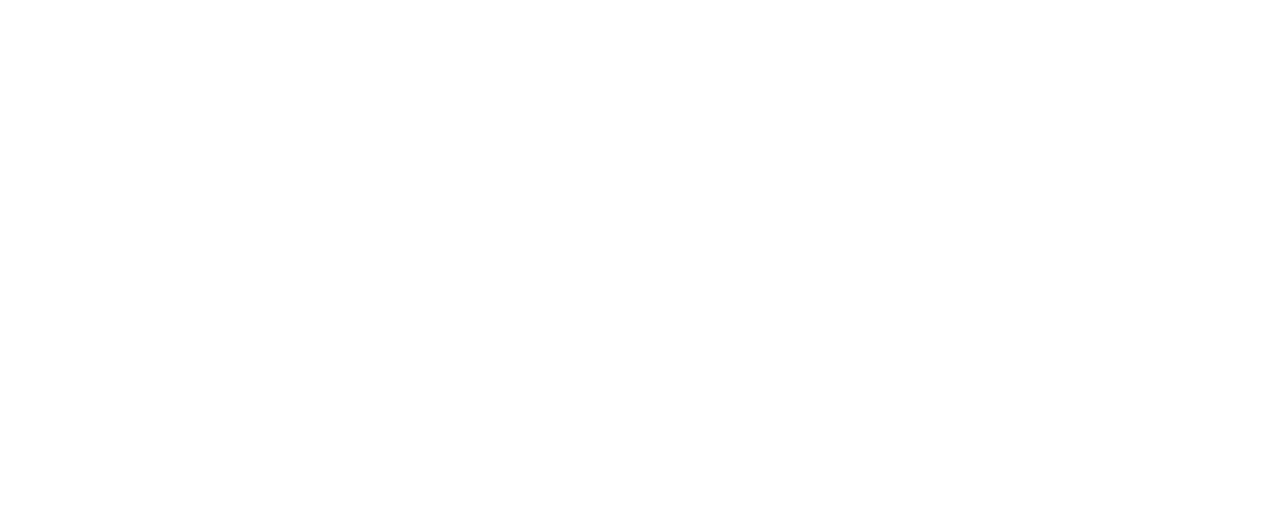
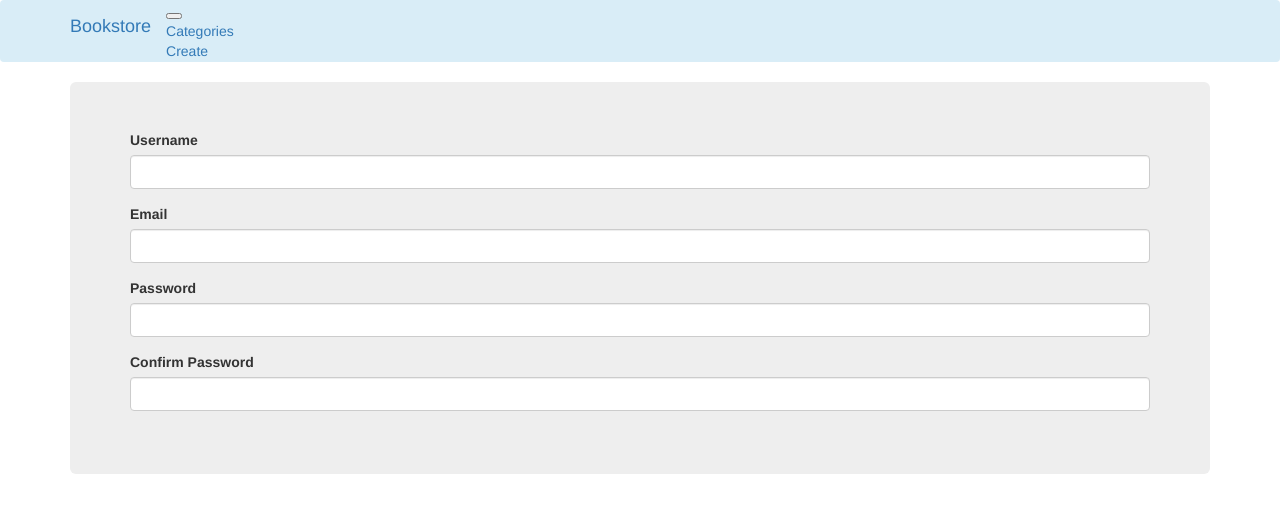
Before and after one commit to damianpud/flask_task, a Flask app: page /register in a window 1280 px wide. Before the commit the part shown is empty. Shown: the top 513 px of the page. Run offline with Flask 2, Linux system fonts and the light colour scheme; some libraries are stand-ins or nearby versions.

Commit message:
correct register template

```diff
--- a/templates/register.html
+++ b/templates/register.html
@@ -1,10 +1,54 @@
-<!DOCTYPE html>
-<html lang="en">
-<head>
-    <meta charset="UTF-8">
-    <title>Title</title>
-</head>
-<body>
+{% extends "base.html" %}
 
-</body>
-</html>
+{% block content_main %}
+
+  <form method="POST">
+      {{ form.csrf_token }}
+
+      <div class="form-group">
+        {{ form.username.label }}
+        <input
+        class="form-control{% if form.username.errors %} is-invalid{% endif %}"
+        name="username" id="username" value="{{ form.username.data or '' }}"
+        >
+        {% for error in form.username.errors %}
+        <div class="invalid-feedback">{{ error }}</div>
+        {% endfor %}
+      </div>
+
+      <div class="form-group">
+        {{ form.email.label }}
+        <input
+        class="form-control{% if form.email.errors %} is-invalid{% endif %}"
+        name="email" id="email" value="{{ form.email.data or '' }}"
+        >
+        {% for error in form.email.errors %}
+        <div class="invalid-feedback">{{ error }}</div>
+        {% endfor %}
+      </div>
+
+      <div class="form-group">
+        {{ form.password.label }}
+        <input
+        class="form-control{% if form.password.errors %} is-invalid{% endif %}"
+        name="password" id="password" value="{{ form.password.data or '' }}"
+        >
+        {% for error in form.password.errors %}
+        <div class="invalid-feedback">{{ error }}</div>
+        {% endfor %}
+      </div>
+
+      <div class="form-group">
+        {{ form.confirm.label }}
+        <input
+        class="form-control{% if form.confirm.errors %} is-invalid{% endif %}"
+        name="confirm" id="confirm" value="{{ form.confirm.data or '' }}"
+        >
+        {% for error in form.confirm.errors %}
+        <div class="invalid-feedback">{{ error }}</div>
+        {% endfor %}
+      </div>
+
+  </form>
+
+{% endblock %}
```
